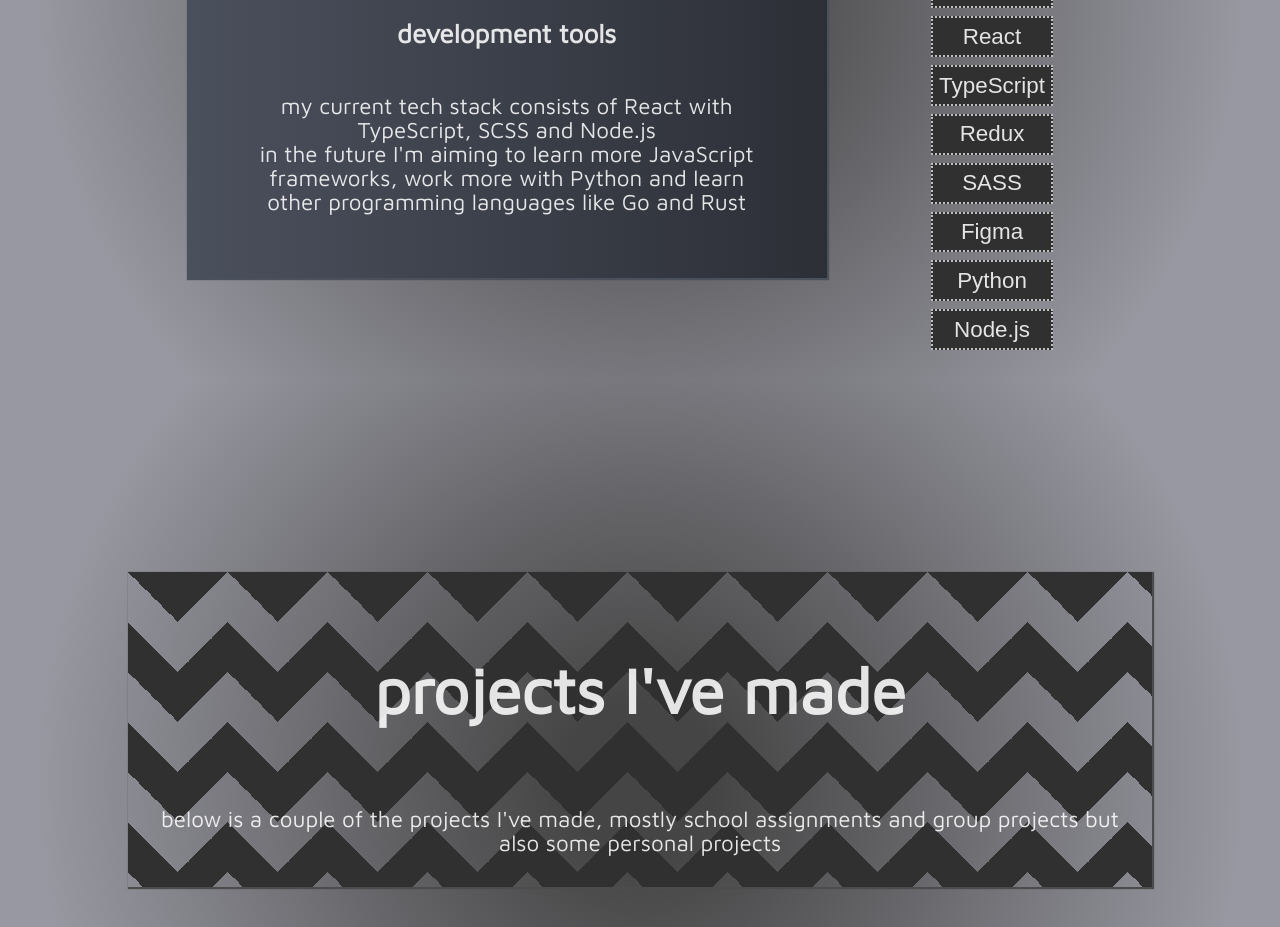
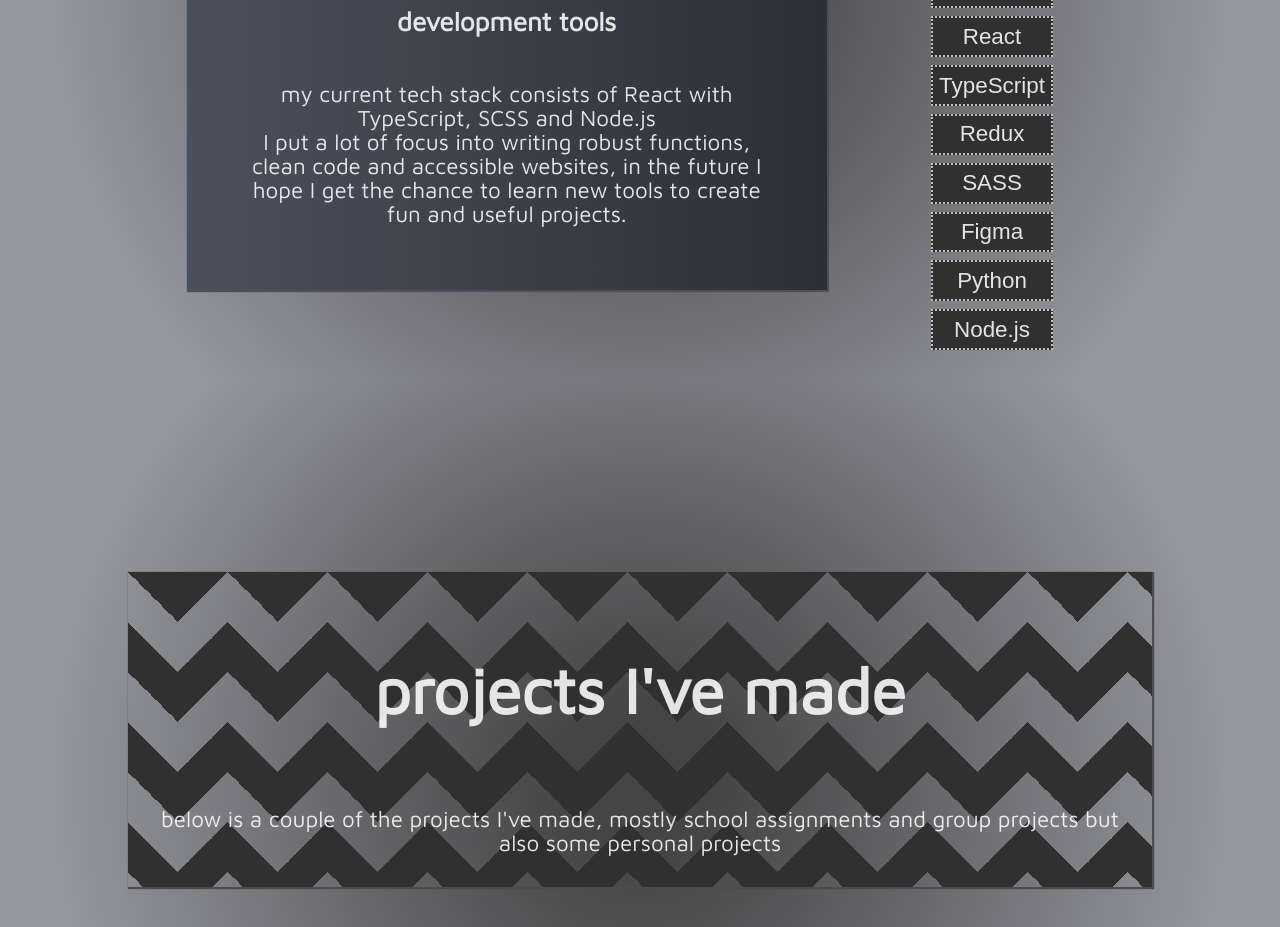
Before and after one commit to KarlEmilArvid/karl-emil-hub.github.io, a React (Vite) app: page / in a window 1280 px wide. Shown: the part 2020-2947 px from the top of the page. Built offline with nearby package versions, Linux system fonts and the light colour scheme.

Commit message:
CSS and text changes

```diff
--- a/src/components/tools.tsx
+++ b/src/components/tools.tsx
@@ -24,7 +24,7 @@ const Tools = () => {
             <article className="toolsFade tools-card">
                 <h3>development tools</h3>
                 <p>my current tech stack consists of React with TypeScript, SCSS and Node.js</p>
-                <p>in the future I'm aiming to learn more JavaScript frameworks, work more with Python and learn other programming languages like Go and Rust</p>
+                <p>I put a lot of focus into writing robust functions, clean code and accessible websites, in the future I hope I get the chance to learn new tools to create fun and useful projects.</p>
             </article>
             <ul className="toolsFade tools-list">
                 <li><img src="" alt="" />HTML</li>
--- a/src/styles/projects.scss
+++ b/src/styles/projects.scss
@@ -91,5 +91,11 @@
         img {
             max-width: 300px;
         }
+
+        a {
+            display: block;
+            margin: 0;
+            padding: 0.4rem;
+        }
     }
 }
```
